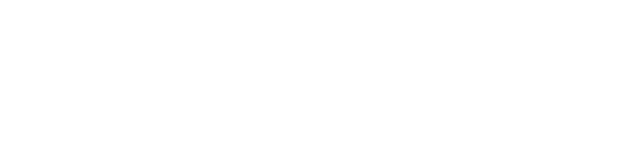
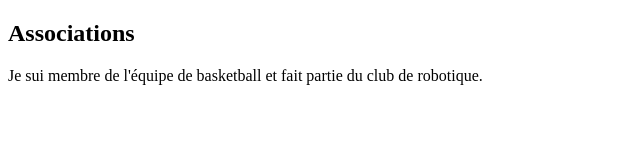
Before and after one commit to desse20/mon-cv, a plain HTML site: page index.html in a window 1280 px wide. Shown: the whole page, without its empty margins (0-640 px from the left). Drawn offline with Linux system fonts and the light colour scheme.

Commit message:
mise en place de la section associations

```diff
--- a/index.html
+++ b/index.html
@@ -7,14 +7,11 @@
     <link rel="stylesheet" href="style.css">
 </head>
 <body>
-    <header>
+   <section><h2>Associations</h2>
 
-    </header>
-    <main>
+<p>
+    Je sui membre de l'équipe de basketball et fait partie du club de robotique.
+</p></section>
 
-    </main>
-    <footer>
-
-    </footer>
 </body>
 </html>
```
